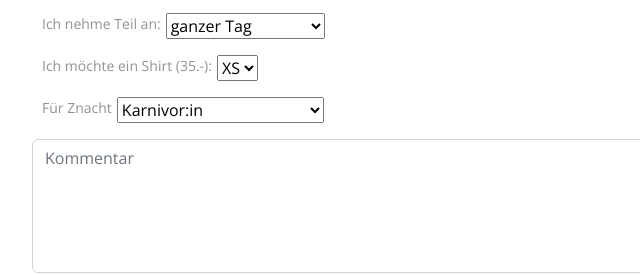
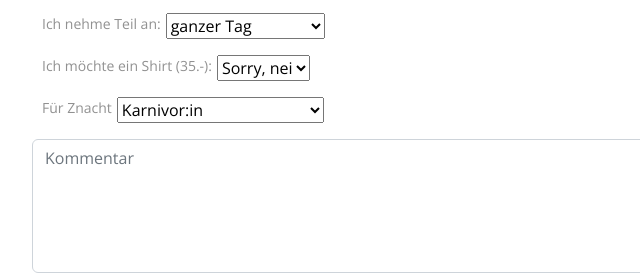
Before and after one commit to hmoenk/Dragon.github.io, a plain HTML site: page index.html in a window 1280 px wide. Shown: the part 3850-4125 px from the top of the page, 50-690 px from the left. Drawn offline with nearby package versions, Linux system fonts and the light colour scheme.

Commit message:
Update index.html

```diff
--- a/index.html
+++ b/index.html
@@ -386,6 +386,7 @@
               <div class="form-group options mt-3">
                 <p class="options-text">Ich möchte ein Shirt (35.-):</p>
                 <select name="shirt" required>
+                  <option value="xs">Sorry, nei</option>
                   <option value="xs">XS</option>
                   <option value="s">S</option>
                   <option value="m">M</option>
```
